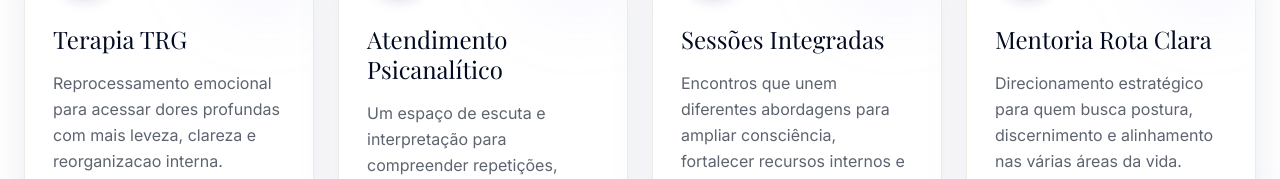
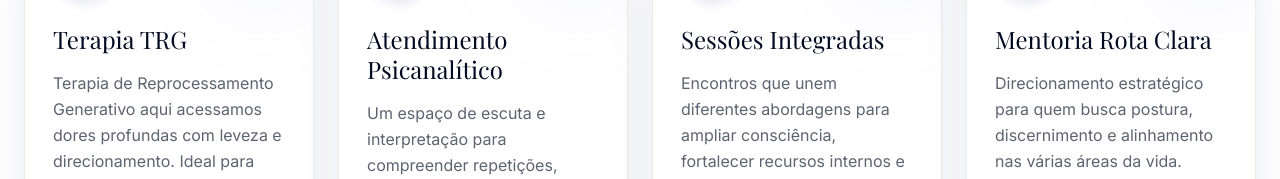
Before and after one commit to iluucasz/psicanalista-helena-rodriguez, a Next.js app: page / in a window 1280 px wide. Shown: the part 4261-4440 px from the top of the page. Built offline with nearby package versions, Linux system fonts and the light colour scheme; a web font is replaced by a local one.

Commit message:
Atualiza texto da Terapia TRG

```diff
--- a/components/services.tsx
+++ b/components/services.tsx
@@ -5,7 +5,7 @@ const services = [
   {
     title: "Terapia TRG",
     description:
-      "Reprocessamento emocional para acessar dores profundas com mais leveza, clareza e reorganizacao interna.",
+      "Terapia de Reprocessamento Generativo aqui acessamos dores profundas com leveza e direcionamento. Ideal para quem viveu situações difíceis que não gostaria de expor, essa abordagem utiliza visualização, percepção e ressignificação para promover compreensão emocional e alívio interno.",
     icon: Waves,
     image:
       "https://ogmg.my.canva.site/helenarodriguez/_assets/media/0fce2e311b40916fac3524f626f85cac.jpg"
@@ -39,7 +39,7 @@ const services = [
 
 export function Services() {
   return (
-    <section id="servicos" className="relative overflow-hidden py-24 md:py-28">
+    <section id="servicos" className="relative overflow-x-clip py-24 md:py-28">
       <div className="absolute inset-x-0 top-0 h-40 bg-linear-to-b from-secondary/25 to-transparent pointer-events-none" />
       <div className="absolute -left-32 top-24 h-72 w-72 rounded-full bg-primary/8 blur-3xl pointer-events-none" />
       <div className="absolute -right-24 bottom-16 h-80 w-80 rounded-full bg-secondary/18 blur-3xl pointer-events-none" />
```
